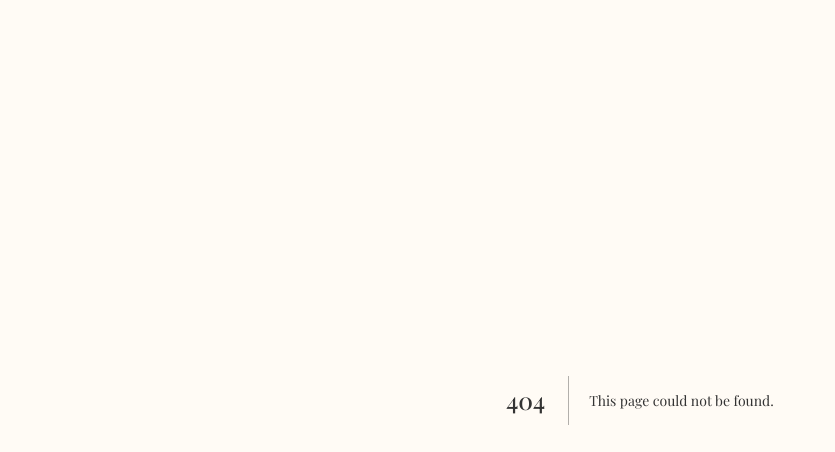
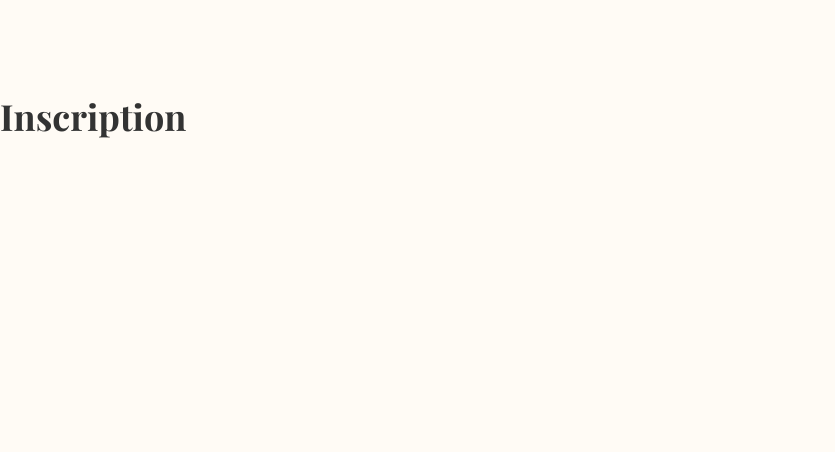
Before and after one commit to Soofmaax/sds, a Next.js app: page /auth/signup in a window 1280 px wide. Before the commit this address had no page. Shown: the top 452 px of the page, without its empty margins (0-835 px from the left). Built offline with nearby package versions, Linux system fonts and the light colour scheme; a web font is replaced by a local one.

Commit message:
Create page.tsx

```diff
--- /dev/null
+++ b/app/auth/signup/page.tsx
@@ -0,0 +1,7 @@
+export default function SignUpPage() {
+  return (
+    <main className="container mx-auto py-24">
+      <h1 className="text-4xl font-bold">Inscription</h1>
+    </main>
+  );
+}
```
